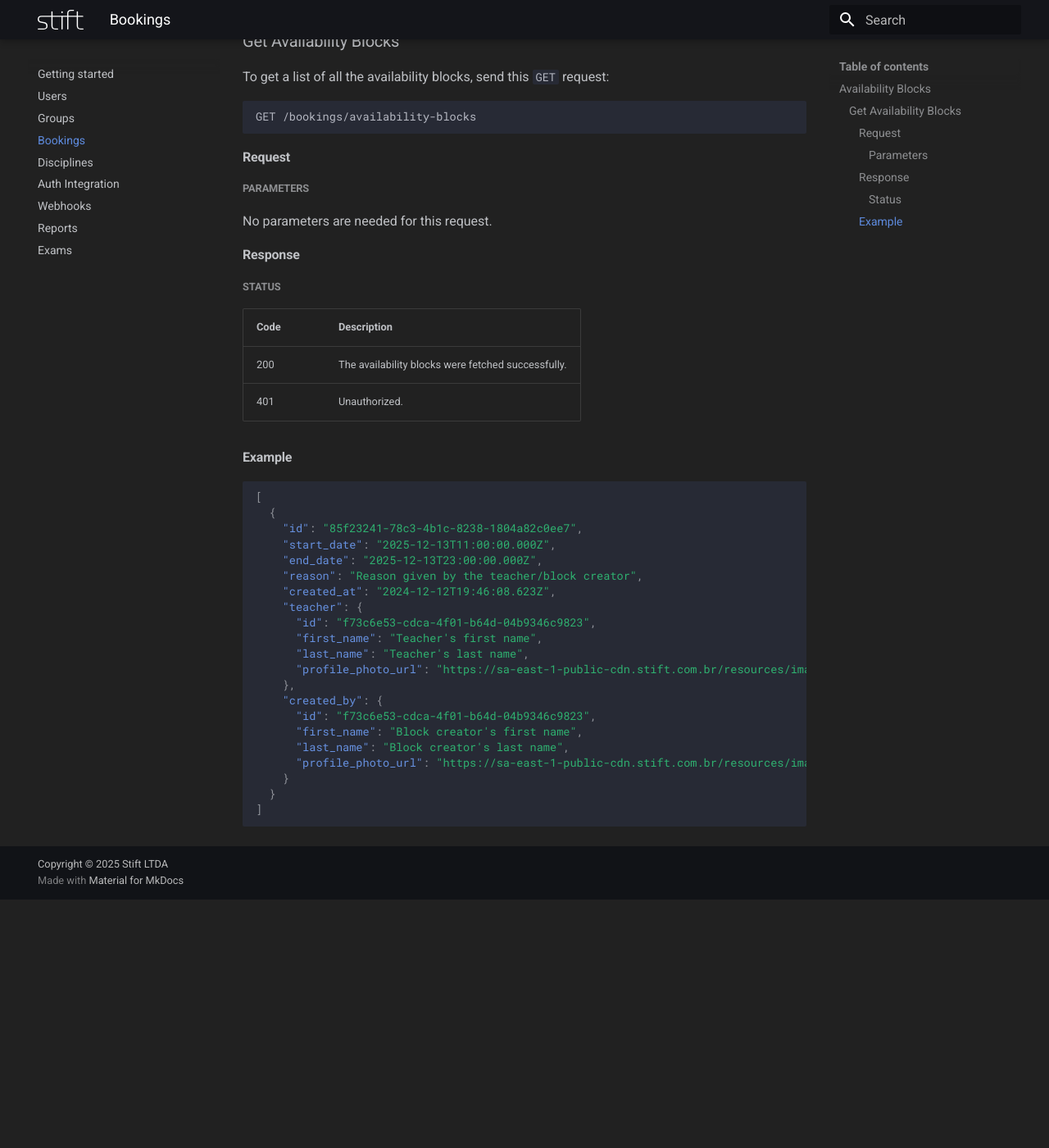
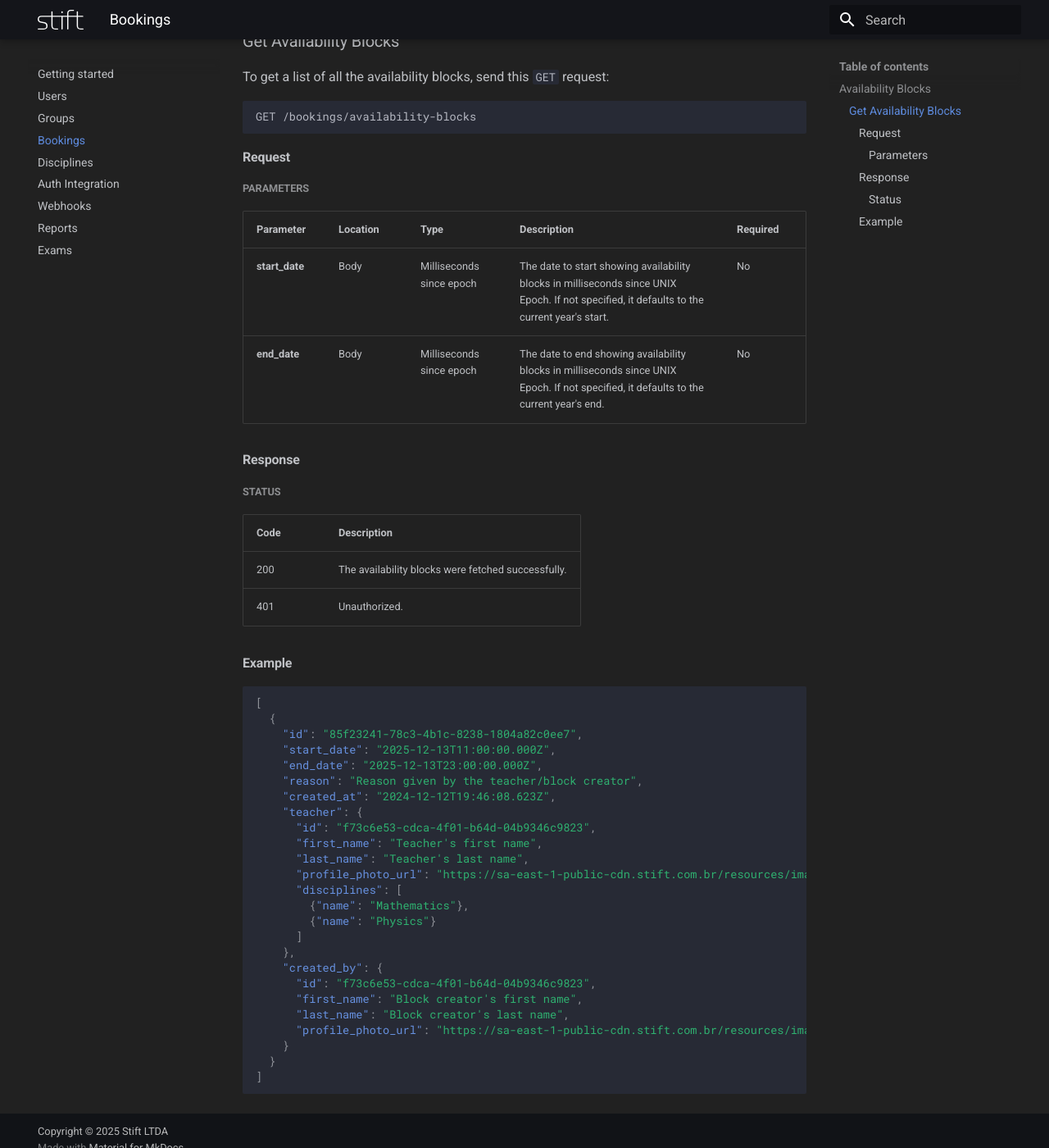
Before and after one commit to StiftTechnologies/developers-portal, an MkDocs documentation site: the page built from docs/bookings.md, in a window 1280 px wide and 1400 px high, scrolled down 370 px. Shown: the whole window at 82% size. Built offline with MkDocs 1.6.1 and Material for MkDocs 9.7.7, drawn with Linux system fonts in a browser that asks for light colours; before the commit the page ends 1467 px from its top, so only the background shows below that.

Commit message:
feat: update bookings endpoint

```diff
--- a/docs/bookings.md
+++ b/docs/bookings.md
@@ -18,7 +18,10 @@ GET /bookings/availability-blocks
 
 ##### Parameters
 
-No parameters are needed for this request.
+| Parameter      | Location | Type                     | Description                                                                                                                                                                          | Required |
+| -------------- | -------- | ------------------------ | ------------------------------------------------------------------------------------------------------------------------------------------------------------------------------------ | -------- |
+| **start_date** | Body     | Milliseconds since epoch | The date to start showing availability blocks in milliseconds since UNIX Epoch. If not specified, it defaults to the current year's start.                                         | No      |
+| **end_date**   | Body     | Milliseconds since epoch | The date to end showing availability blocks in milliseconds since UNIX Epoch. If not specified, it defaults to the current year's end.                                           | No      |
 
 #### Response
 
@@ -43,7 +46,11 @@ No parameters are needed for this request.
       "id": "f73c6e53-cdca-4f01-b64d-04b9346c9823",
       "first_name": "Teacher's first name",
       "last_name": "Teacher's last name",
-      "profile_photo_url": "https://sa-east-1-public-cdn.stift.com.br/resources/images/placeholders/profile_photo_placeholder.png"
+      "profile_photo_url": "https://sa-east-1-public-cdn.stift.com.br/resources/images/placeholders/profile_photo_placeholder.png",
+      "disciplines": [
+        {"name": "Mathematics"},
+        {"name": "Physics"}
+      ]
     },
     "created_by": {
       "id": "f73c6e53-cdca-4f01-b64d-04b9346c9823",
```
